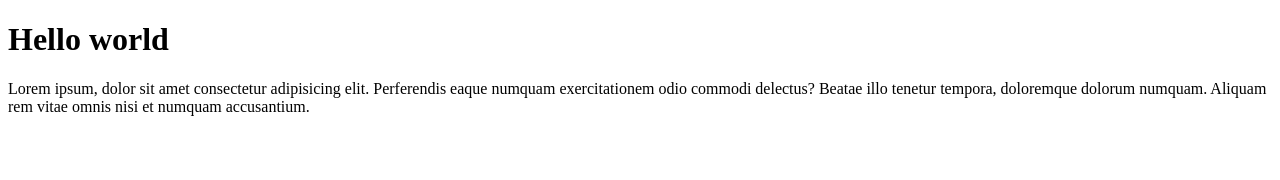
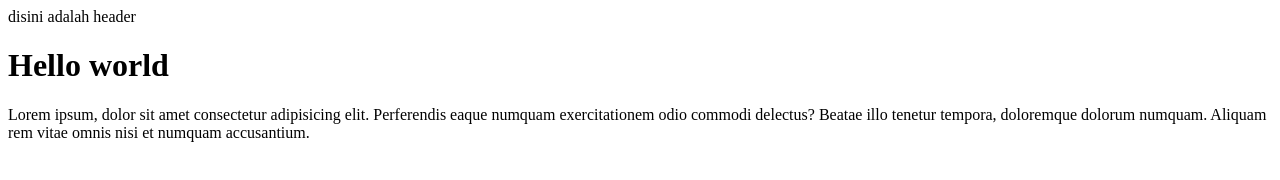
Before and after one commit to sadegadev/CompanyProfile, a plain HTML site: page index.html in a window 1280 px wide. Drawn offline with Linux system fonts and the light colour scheme.

Commit message:
membuat header

```diff
--- a/index.html
+++ b/index.html
@@ -6,6 +6,7 @@
     <title>Document</title>
 </head>
 <body>
+    <header>disini adalah header</header>
     <h1>Hello world</h1>
     <p>Lorem ipsum, dolor sit amet consectetur adipisicing elit. Perferendis eaque numquam exercitationem odio commodi delectus? Beatae illo tenetur tempora, doloremque dolorum numquam. Aliquam rem vitae omnis nisi et numquam accusantium.</p>
 </body>
```
